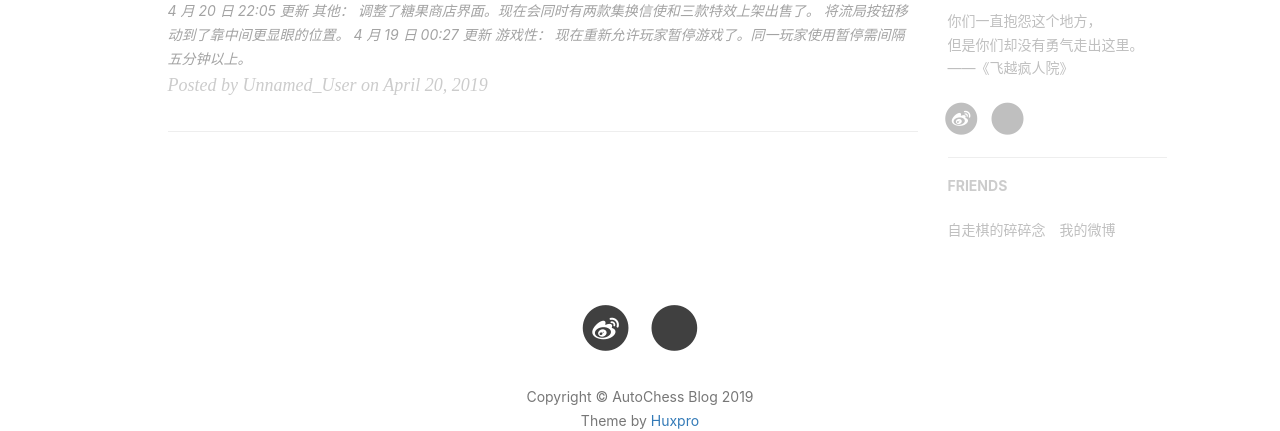
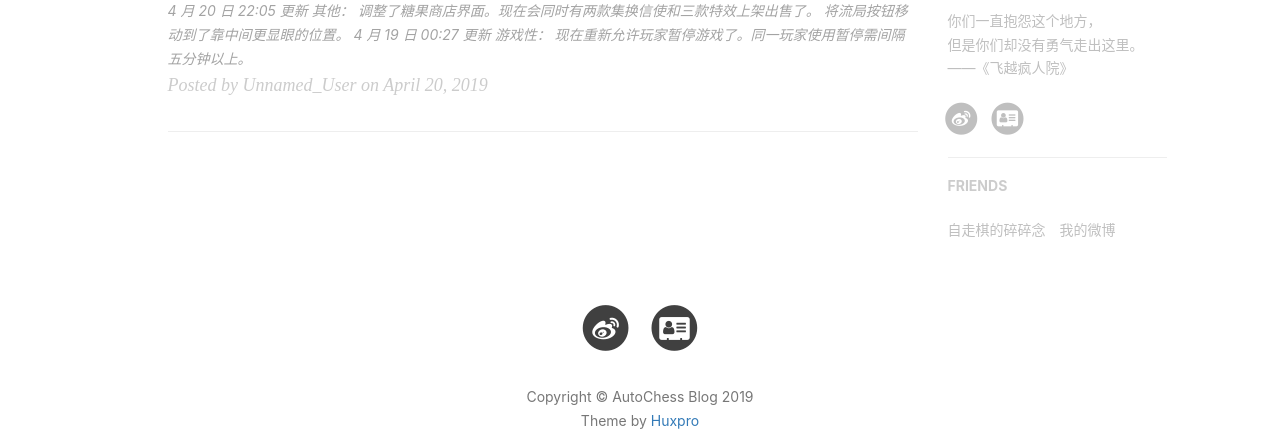
Before and after one commit to zizouqi/zizouqi.github.io, a Jekyll site: the page built from index.html, in a window 1280 px wide. Shown: the part 781-1212 px from the top of the page. Built offline with Jekyll 4.4.1, drawn with Linux system fonts in a browser that asks for light colours; nearby versions of some CDN libraries; the list of posts is cut into pages by our own code; comment, search, counter and statistics services are not loaded.

Commit message:
Update sns-links.html

```diff
--- a/_includes/sns-links.html
+++ b/_includes/sns-links.html
@@ -83,7 +83,7 @@
     <a target="_blank" href="https://www.xiaoheihe.cn/community/user/{{ site.xiaoheihe_username }}">
       <span class="fa-stack fa-lg">
         <i class="fa fa-circle fa-stack-2x"></i>
-        <i class="fa fa-xiaoheihe fa-stack-1x fa-inverse"></i>
+        <i class="fa fa-address-card fa-stack-1x fa-inverse"></i>
       </span>
     </a>
   </li>
```
